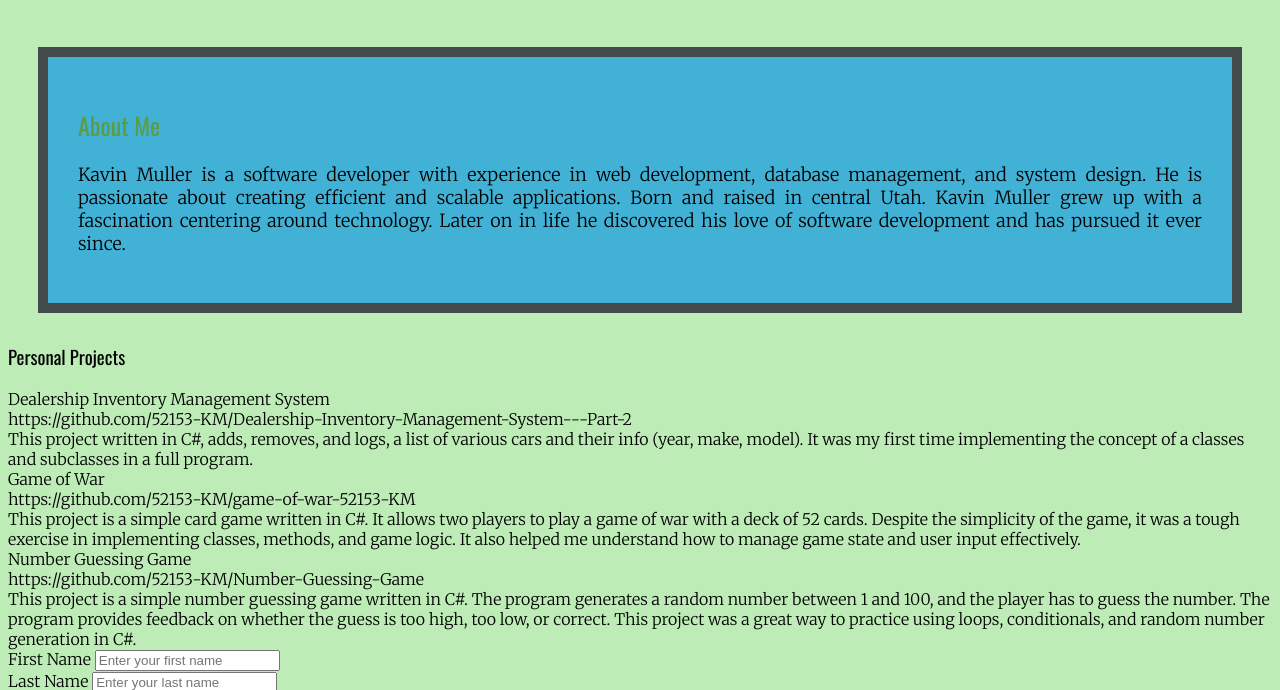
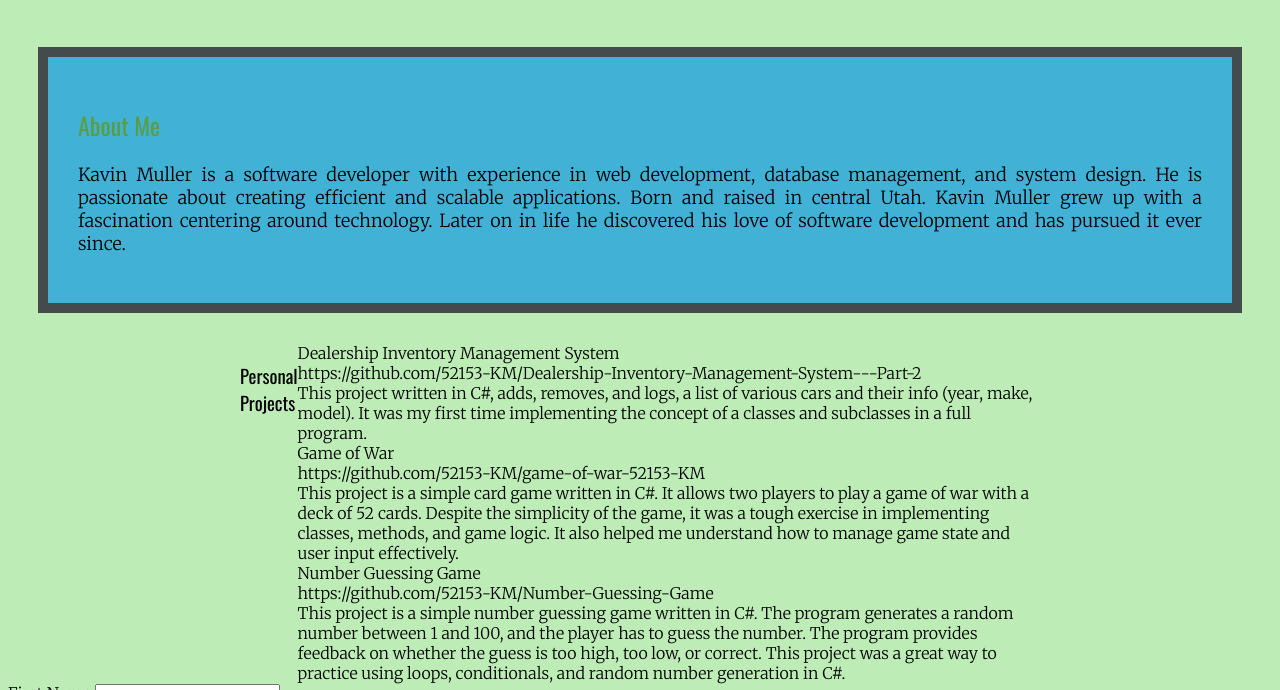
Before and after one commit to 52153-KM/Personal-Portfolio, a plain HTML site: page index.html in a window 1280 px wide. Shown: the part 261-951 px from the top of the page. Drawn offline with nearby package versions, Linux system fonts and the light colour scheme.

Commit message:
Events Project Started
wrote out a few lines, and bookmarked where I left off.

```diff
--- a/index.js
+++ b/index.js
@@ -36,6 +36,13 @@ projectItems.forEach((projectItems) => {
 	textDiv.textContent = projectText;
 
 	titleDiv.appendChild(urlDiv);
+
+	titleDiv.addEventListener("click", () => {
+		titleDiv.classList.toggle("active");
+		urlDiv.classList.toggle("active");
+	});
+
 	urlDiv.appendChild(textDiv);
+
 	projectDiv.appendChild(titleDiv);
 });
--- a/styles.css
+++ b/styles.css
@@ -93,3 +93,12 @@ header {
     font-size: large;
     text-align: justify;
 }
+
+#personal-projects {
+    display: flex;
+    justify-content: center;
+    max-width: 800px;
+    margin: 0 auto;
+}
+
+/*Bookmark
```
